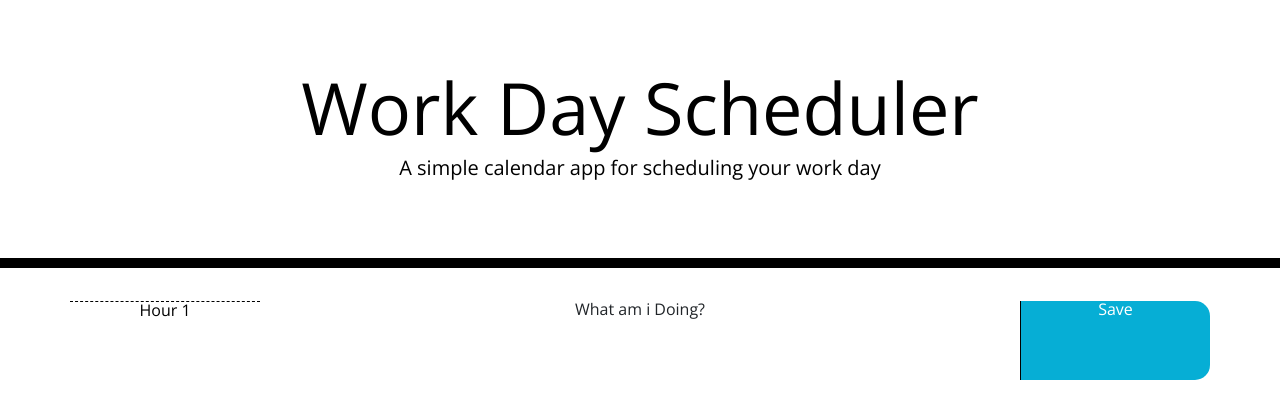
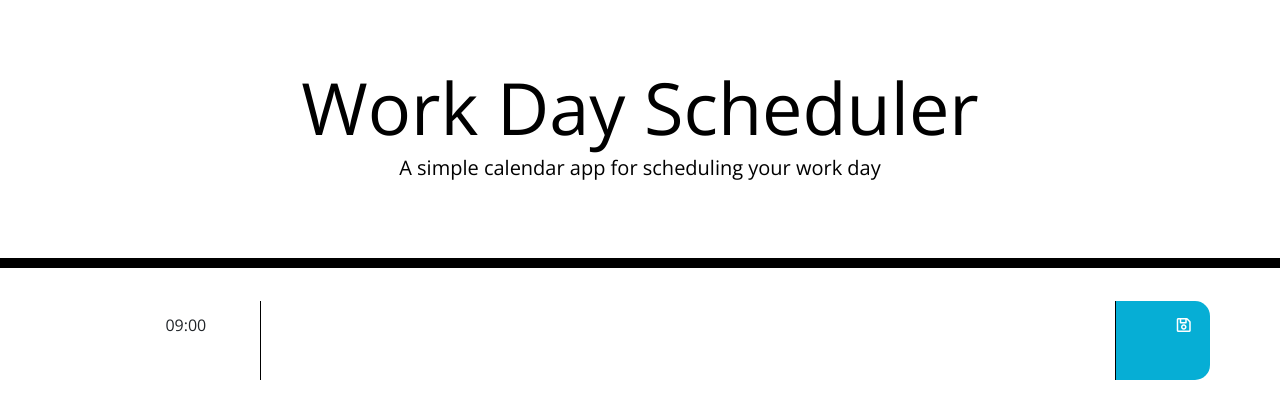
Before and after one commit to srgreiick/w5-day-planner, a website: page index.html in a window 1280 px wide. Drawn offline with nearby package versions, Linux system fonts and the light colour scheme.

Commit message:
added first time block

```diff
--- a/index.html
+++ b/index.html
@@ -29,16 +29,18 @@
       <p id="currentDay" class="lead"></p>
     </header>
     <div class="container">
-      <!-- Timeblocks go here -->
-      <div class="time-block">
-        <!-- Hour 1 -->
-        <div class="row time-block" class="">
-          <div class="col-md-2 hour" class="">Hour 1</div>
-          <div class="col-md-8">What am i Doing?</div>
-          <div class="col-md-2 saveBtn">Save</div>
+      <!--HR1-->
+      <div class="row time-block">
+        <div class="col-2">
+          09:00
         </div>
+        <textarea class="col-9 textarea">
+        </textarea>
+        <div class="col-1 saveBtn">
+          <i class="far fa-save"></i>
+        </div>
+      </div>
 
-      </div>
     </div>
 
     <script src="https://code.jquery.com/jquery-3.4.1.min.js"></script>
```
